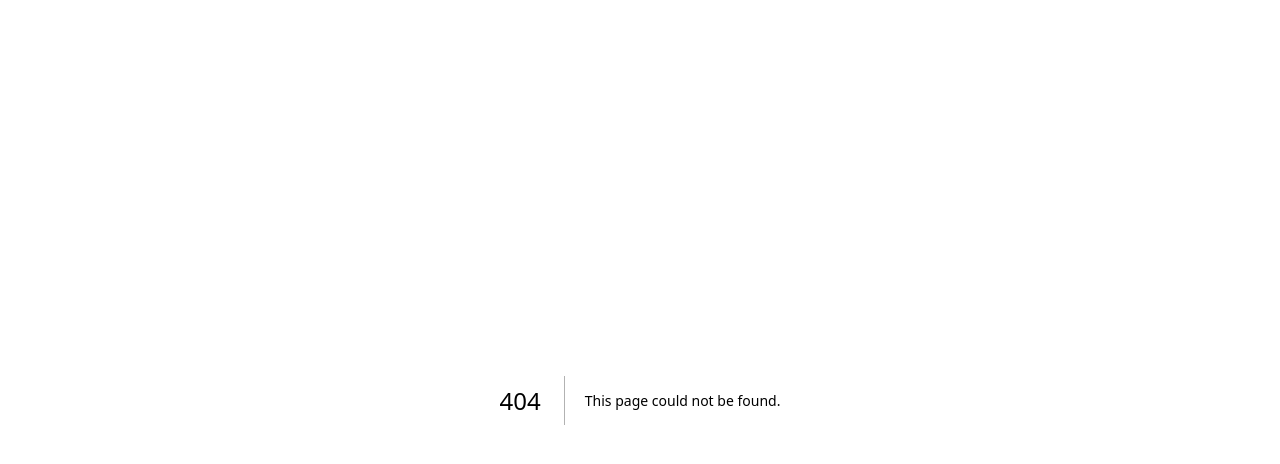
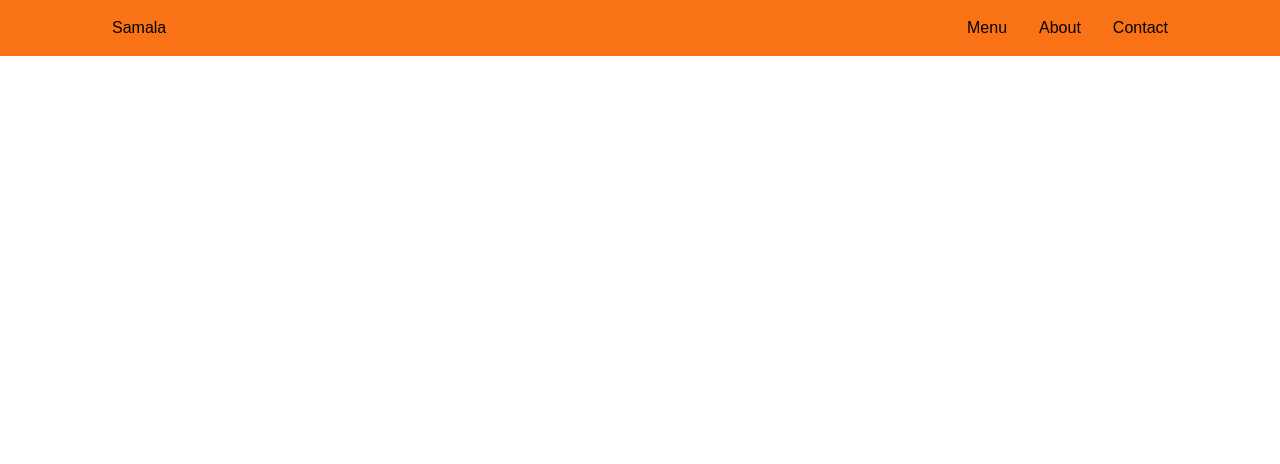
Before and after one commit to kazoomarc/samala_foods_one, a Next.js app: page /about in a window 1280 px wide. Before the commit this address had no page. Shown: the top 464 px of the page. Built offline with nearby package versions, Linux system fonts and the light colour scheme; a web font is replaced by a local one.

Commit message:
add header to about

```diff
--- /dev/null
+++ b/app/about/page.tsx
@@ -0,0 +1,9 @@
+import { Header } from '../page';
+
+export default function Home() {
+  return (
+    <>
+      <Header />
+    </>
+  );
+}
--- a/app/page.tsx
+++ b/app/page.tsx
@@ -13,7 +13,7 @@ export default function Home() {
   );
 }
 
-function Header() {
+export function Header() {
   return (
     <div className="bg-orange-500 font-medium text-base py-4">
       <div className="px-28">
```
